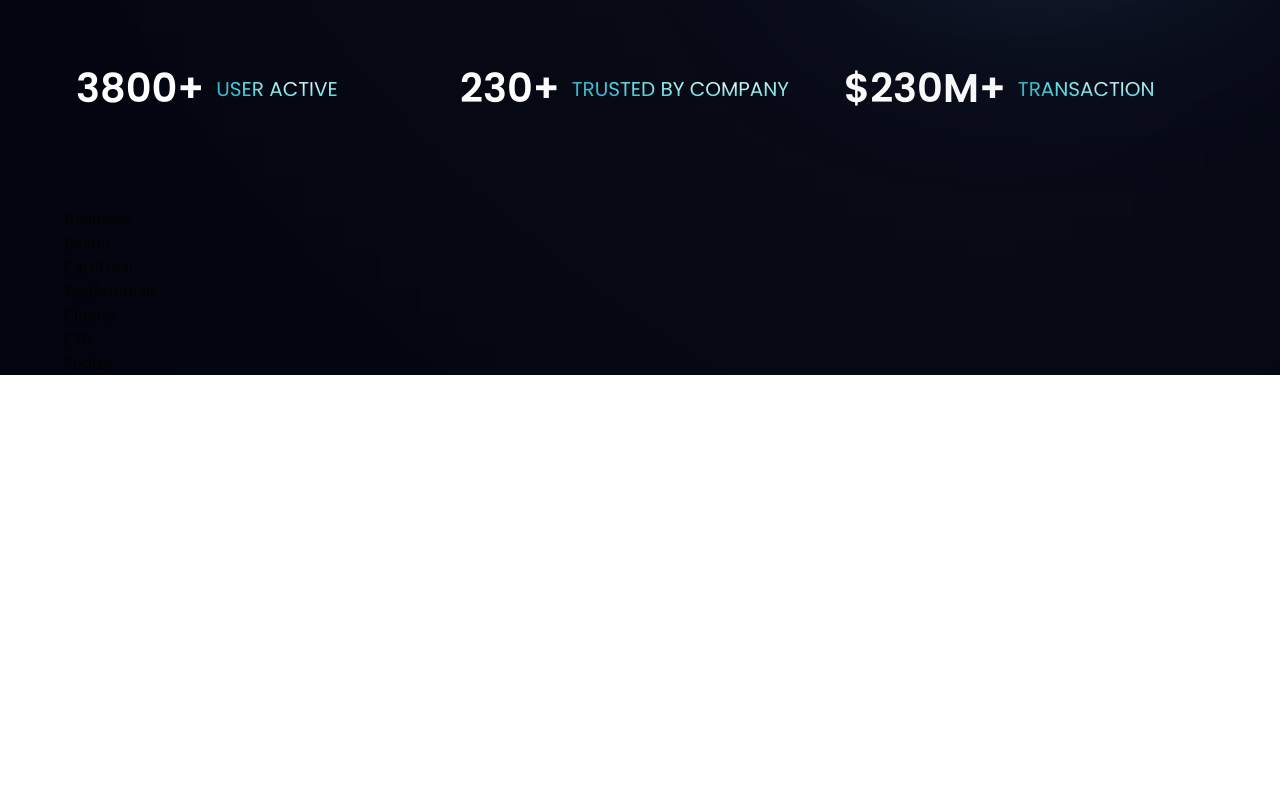
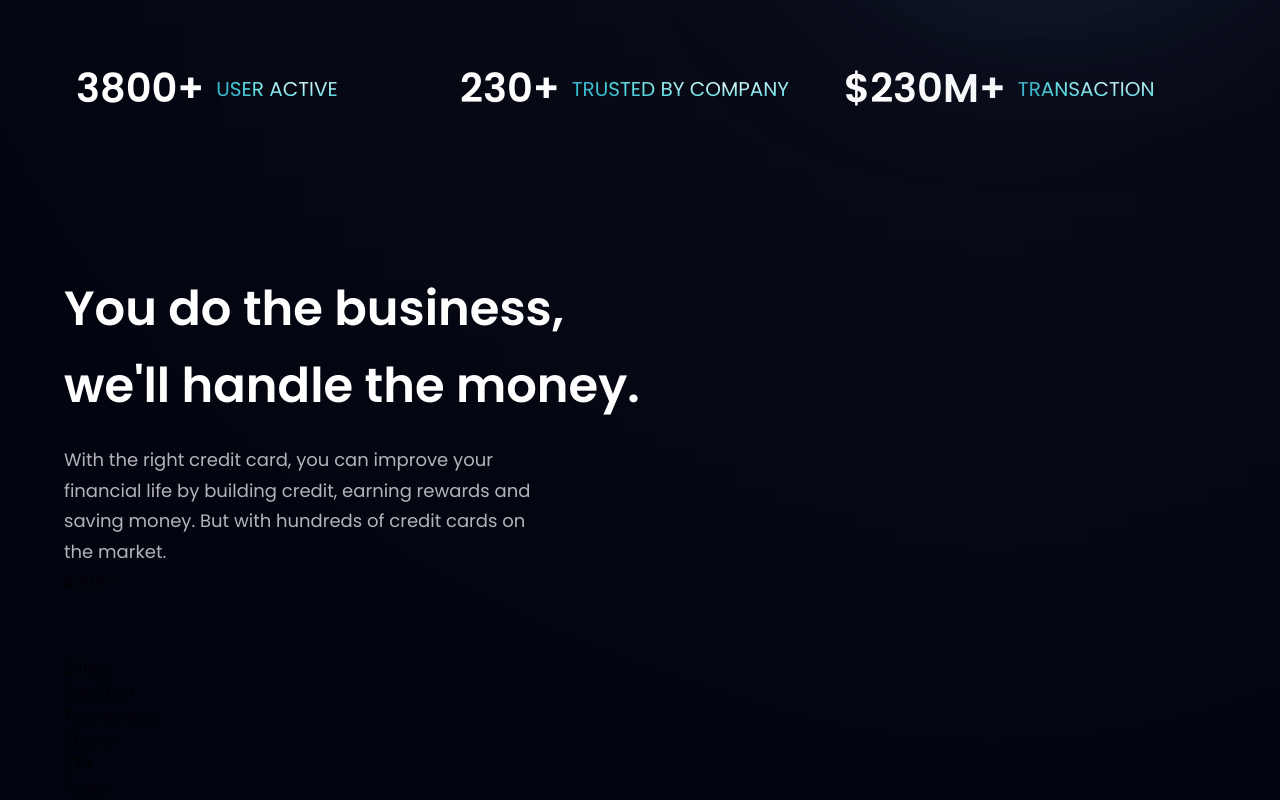
Before and after one commit to Tochukwu-Nwosu/hoobank-app, a React (Vite) app: page / in a window 1280 px wide. Shown: the part 738-1538 px from the top of the page. Before the commit the page ends 1113 px from the top, so only its background shows below. Built offline with nearby package versions, Linux system fonts and the light colour scheme.

Commit message:
updated Business section

```diff
--- a/src/components/Business.jsx
+++ b/src/components/Business.jsx
@@ -1,11 +1,16 @@
-import React from 'react'
+import { features } from '../constants';
+import styles, { layout } from '../style';
+import Button from './Button';
 
-const Business = () => {
-  return (
-    <div>
-      Business
+const Business = () => (
+  <section id="features" className={layout.section}>
+    <div className={layout.sectionInfo}>
+      <h2 className={styles.heading2}>You do the business, <br className="sm:block hidden" /> we'll handle the money.</h2>
+      <p className={`${styles.paragraph} max-w-[470px] mt-5`}>With the right credit card, you can improve your financial life by building credit, earning rewards and saving money. But with hundreds of credit cards on the market.</p>
+
+      <Button />
     </div>
-  )
-}
+  </section>
+)
 
 export default Business
--- /dev/null
+++ b/src/components/Button.jsx
@@ -0,0 +1,9 @@
+import React from 'react'
+
+const Button = () => {
+  return (
+    <div>button</div>
+  )
+}
+
+export default Button
```
